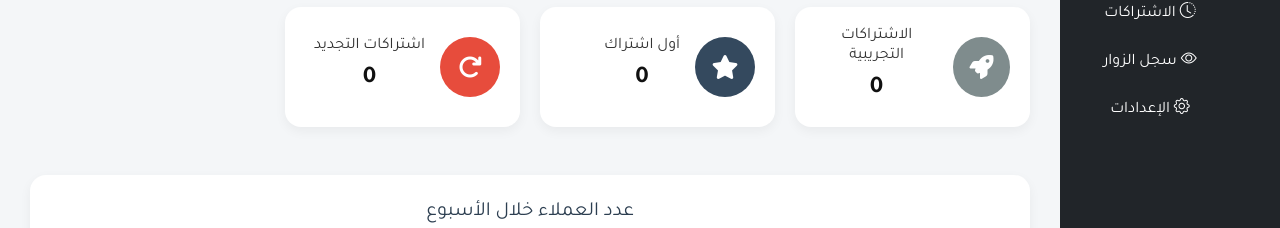
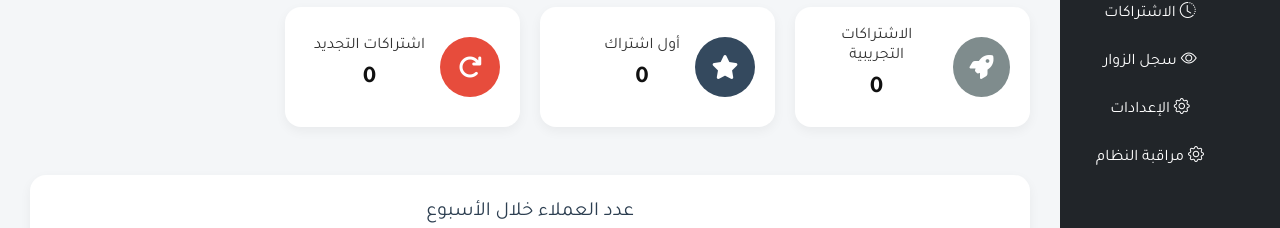
Before and after one commit to alhagree/menu-admin, a Vue app: page / in a window 1280 px wide. Shown: the part 218-446 px from the top of the page. Built offline with nearby package versions, Linux system fonts and the light colour scheme; no server answers; sample sign-in values are in the browser's storage.

Commit message:
fix: Add Moniter For Admin

```diff
--- a/src/components/AdminSidebar.vue
+++ b/src/components/AdminSidebar.vue
@@ -27,6 +27,7 @@ export default {
         },
         { name: "سجل الزوار", to: "/visits", icon: "bi bi-eye" },
         { name: "الإعدادات", to: "/settings", icon: "bi bi-gear" },
+        { name: "مراقبة النظام", to: "/monitoring", icon: "bi bi-gear" },
       ],
     };
   },
--- a/src/router/index.js
+++ b/src/router/index.js
@@ -60,7 +60,7 @@ const routes = [
         component: () => import("../views/SettingsView.vue"),
       },
       {
-        path: "/admin/monitoring",
+        path: "monitoring",
         name: "SystemMonitoring",
         component: () => import("../views/SystemMonitoringView.vue"),
       },
```
